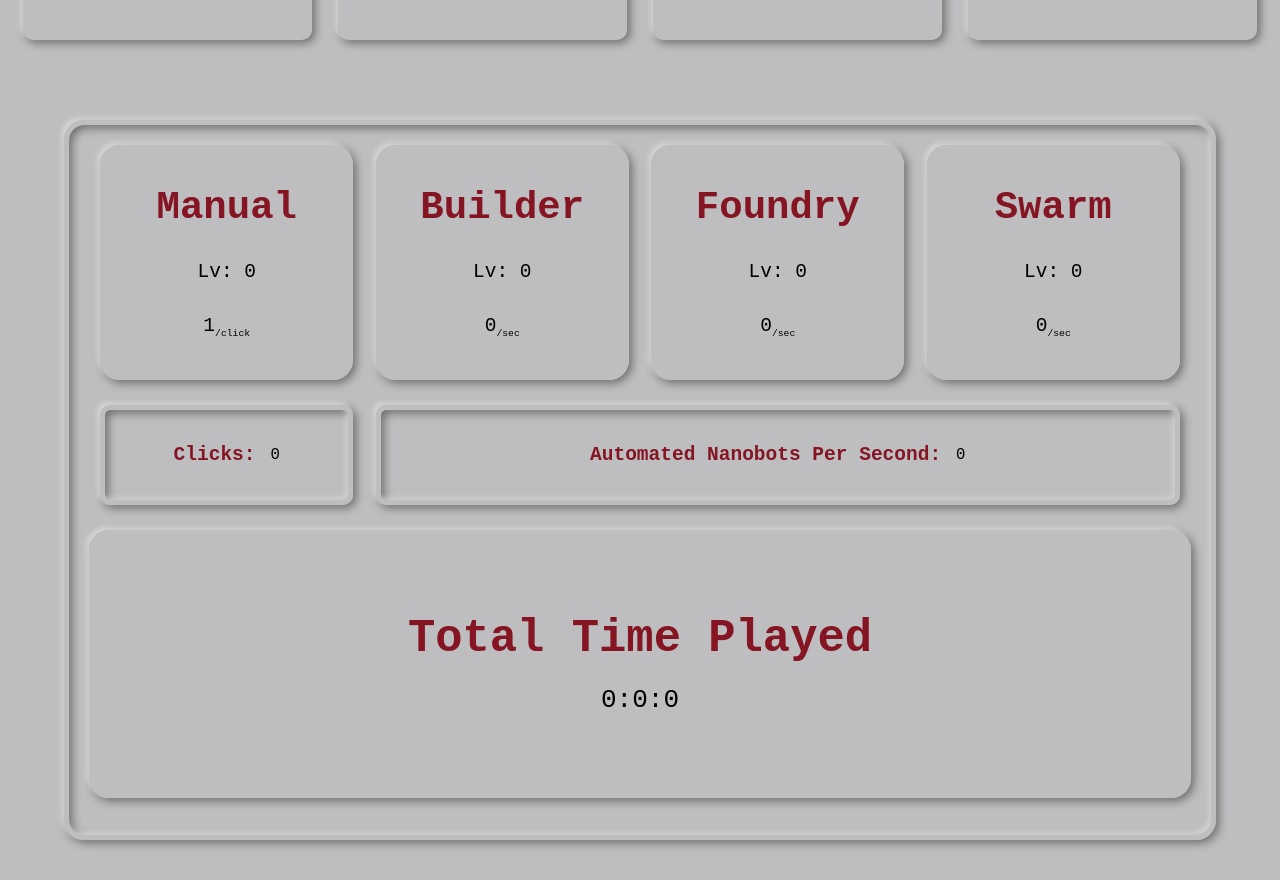
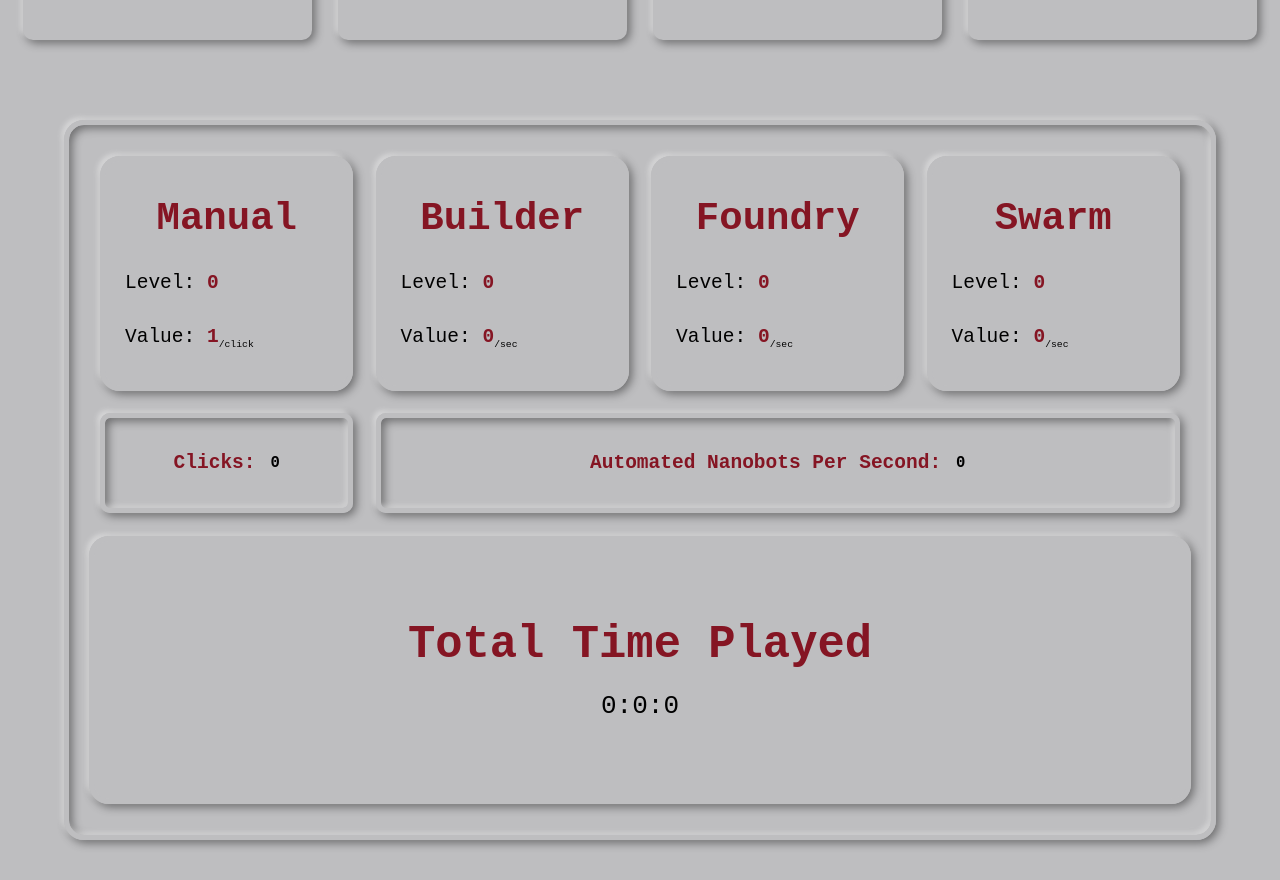
Before and after one commit to Robby-Codes/Nanobot-Factory, a React (Create React App) app in the folder nanobot-factory/: page / in a window 1280 px wide. Shown: the part 1520-2400 px from the top of the page. Built offline with nearby package versions, Linux system fonts and the light colour scheme.

Commit message:
Updated style for stats section

```diff
--- a/nanobot-factory/src/main/stats section/index.js
+++ b/nanobot-factory/src/main/stats section/index.js
@@ -1,5 +1,4 @@
 import React, { useState, useEffect } from "react";
-import Clock from "react-live-clock";
 import ReactDOM from "react-dom";
 import { data } from "../other/data";
 import { smoothScroll } from "../other/smoothscroll";
@@ -52,9 +51,11 @@ const ManualUpgradeStats = ({ level, mvalue }) => {
   return (
     <div className="upgrade-stats">
       <h1>Manual</h1>
-      <p>Lv: {level}</p>
       <p>
-        {mvalue}
+        Level: <span>{level}</span>
+      </p>
+      <p>
+        Value: <span>{mvalue}</span>
         <sub>/click</sub>
       </p>
     </div>
@@ -65,9 +66,11 @@ const OtherUpgradeStats = ({ title, level, ovalue }) => {
   return (
     <div className="upgrade-stats">
       <h1>{title}</h1>
-      <p>Lv: {level}</p>
       <p>
-        {ovalue}
+        Level: <span>{level}</span>
+      </p>
+      <p>
+        Value: <span>{ovalue}</span>
         <sub>/sec</sub>
       </p>
     </div>
--- a/nanobot-factory/src/main/stats section/stats.css
+++ b/nanobot-factory/src/main/stats section/stats.css
@@ -10,6 +10,9 @@
 .stats-container {
   height: 90%;
   width: 90%;
+  display: flex;
+  flex-direction: column;
+  justify-content: space-around;
   padding: 20px;
   border-radius: 20px;
   border: 5px solid #bebec0;
@@ -44,16 +47,21 @@
 
 .upgrade-stats p {
   font-size: 1.5em;
+  text-align: left;
 }
 
 .upgrade-stats sub {
   font-size: 0.5em;
 }
 
+span {
+  font-weight: bold;
+  color: #851523;
+}
+
 .stats-container > div:nth-of-type(2) {
   height: 15%;
   width: 100%;
-  margin-top: 25px;
   display: flex;
   justify-content: space-around;
 }
@@ -90,13 +98,13 @@
 .total-clicks-stat p,
 .nanopersec-stat p {
   font-size: 1.2em;
+  font-weight: bold;
 }
 
 .stats-container > div:nth-of-type(3) {
   text-align: center;
   height: 40%;
   width: 100%;
-  margin-top: 25px;
   display: flex;
   justify-content: center;
   align-items: center;
--- a/nanobot-factory/src/main/upgrade section/index.js
+++ b/nanobot-factory/src/main/upgrade section/index.js
@@ -18,7 +18,6 @@ const Upgrade = ({ updateAmount }) => {
   const [bprice, setBPrice] = useState(data.builder_price);
   const [fprice, setFPrice] = useState(data.foundry_price);
   const [sprice, setSPrice] = useState(data.swarm_price);
-
   return (
     <>
       <div
@@ -78,7 +77,24 @@ const DifferentUpgrades = ({
   updatePrice,
   updateAmount,
 }) => {
-  const handleClick = () => {
+  return (
+    <div className="stack">
+      <div className="u-icon-container">
+        <img className="upgrade-icon" src={img} />
+      </div>
+      <div className="dec-line"></div>
+      <h1>{title}</h1>
+      <p>{description}</p>
+      <button
+        onClick={() => handleClick(title, price, updatePrice, updateAmount)}
+      >
+        <p>{price}</p>
+      </button>
+    </div>
+  );
+};
+
+const handleClick = (title, price, updatePrice, updateAmount) => {
   if (data.current_amount >= price) {
     if (title === "Manual") {
       data.manual_value += 1;
@@ -106,25 +122,11 @@ const DifferentUpgrades = ({
     data.current_amount -= price;
     updatePrice();
     updateAmount();
-      AmountCounter(updateAmount);
+    amountCounter(updateAmount);
   }
 };
-  return (
-    <div className="stack">
-      <div className="u-icon-container">
-        <img className="upgrade-icon" src={img} />
-      </div>
-      <div className="dec-line"></div>
-      <h1>{title}</h1>
-      <p>{description}</p>
-      <button onClick={() => handleClick()}>
-        <p>{price}</p>
-      </button>
-    </div>
-  );
-};
 
-const AmountCounter = (updateAmount) => {
+const amountCounter = (updateAmount) => {
   const builder = data.builder_value;
   const factory = data.foundry_value;
   const swarm = data.swarm_value;
```
Also changed, not shown: 1 other file (tests, documents, lock files or other folders). Lines whose indentation alone changed are shown as unchanged.
